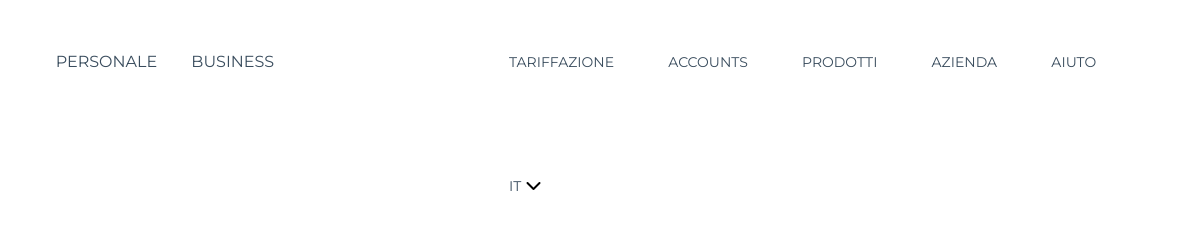
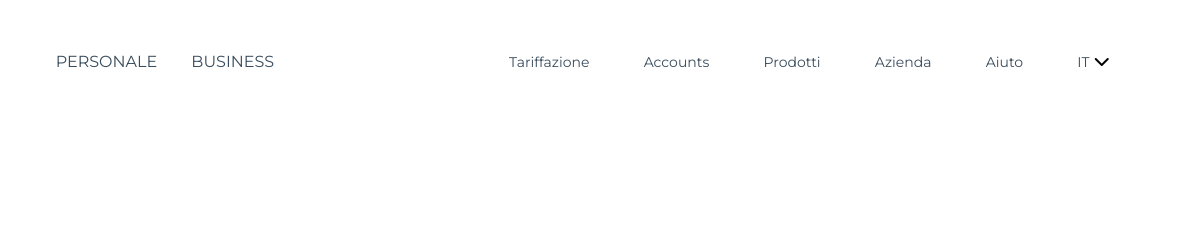
Before and after one commit to michele-manco/js-html-css-revolut, a plain HTML site: page index.html in a window 1280 px wide. Shown: the full height of the page, 83-1280 px from the left. Drawn offline with nearby package versions, Linux system fonts and the light colour scheme.

Commit message:
material design

```diff
--- a/style.css
+++ b/style.css
@@ -50,6 +50,8 @@ text-transform: uppercase;
 }
 .menu-right a{
   line-height: 124px;
+  text-transform: lowercase;
+  text-transform: capitalize;
   text-decoration: none;
   padding-left: 30px;
   color: #394c5d;
@@ -57,7 +59,8 @@ text-transform: uppercase;
   padding-left: 50px;
 }
 .menu-right a:hover{
-  color: black;
+  /* color: black; */
+  text-shadow: 1px 1px 2px #81c0e9;
 }
 .menu-items{
   display: inline-block;
```
